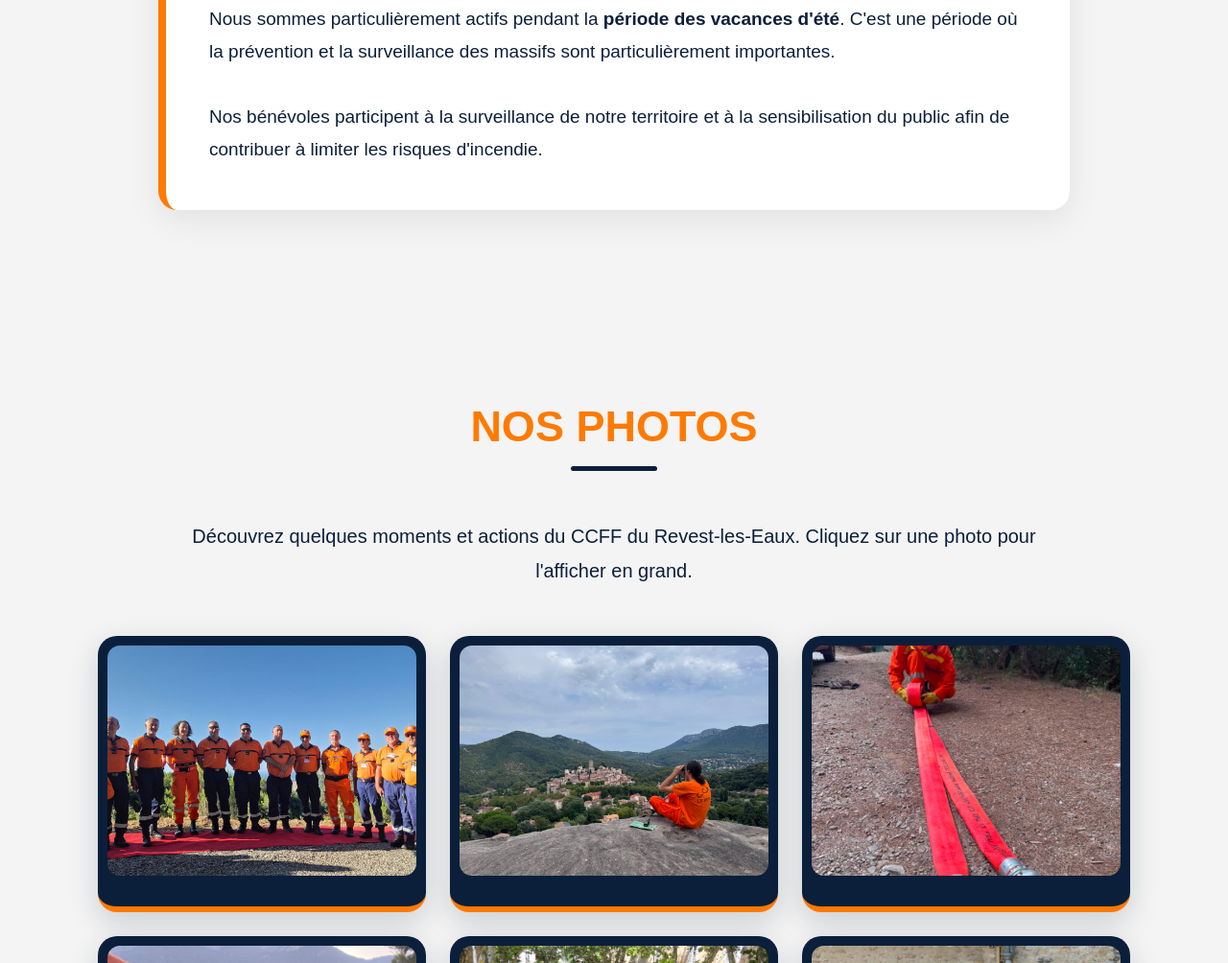
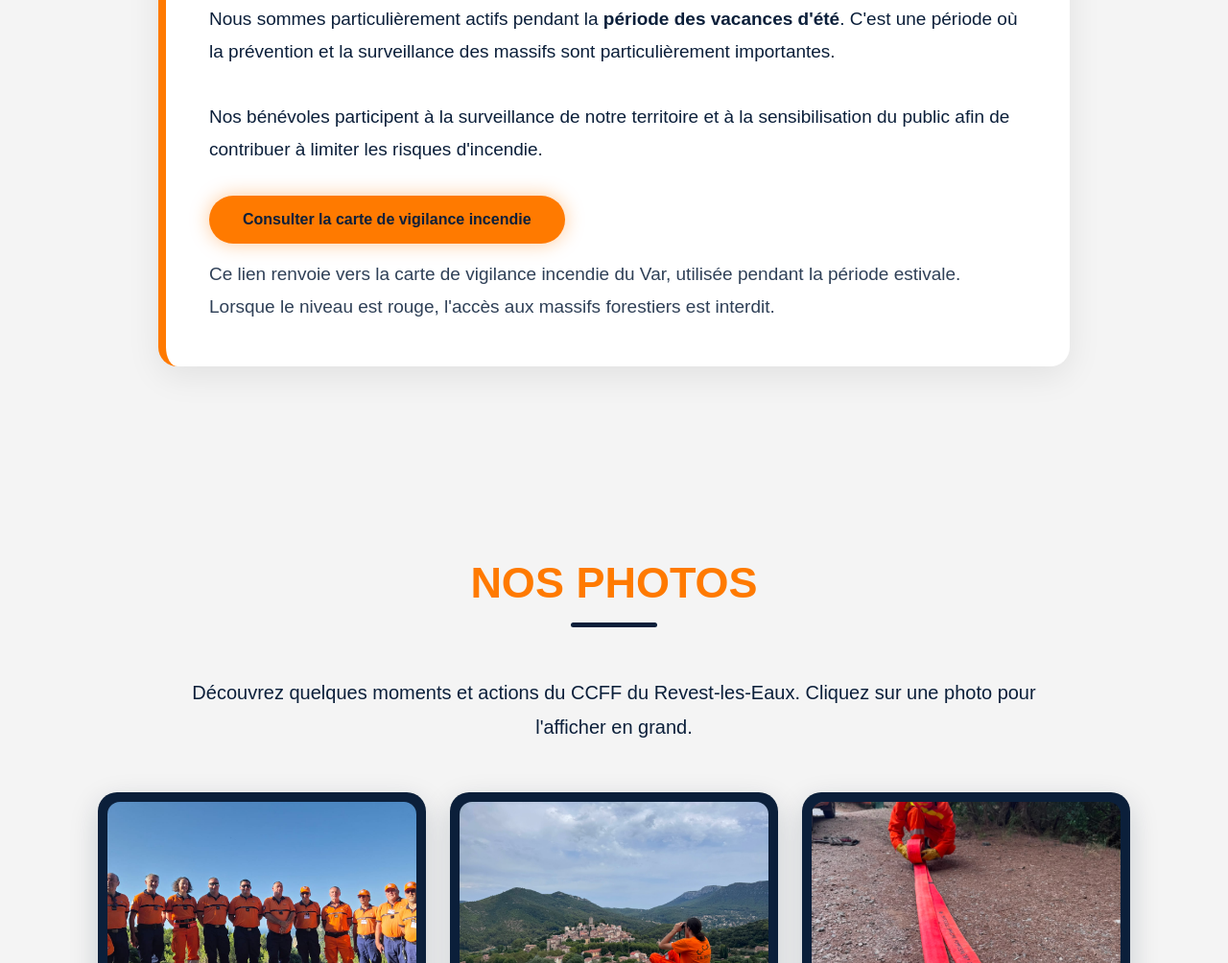
Before and after one commit to ccff-lerevest-les-eaux/site.com, a plain HTML site: page index.html in a window 1280 px wide. Shown: the part 2313-3317 px from the top of the page at 96% size. Drawn offline with Linux system fonts and the light colour scheme.

Commit message:
Update bouton risque incendie index.html

```diff
--- a/index.html
+++ b/index.html
@@ -288,6 +288,18 @@
             color: var(--bleu);
             font-size: 19px;
             line-height: 1.8;
+        }
+
+        .summer-box .btn {
+            margin-top: 30px;
+        }
+
+        .vigilance-note {
+            margin-top: 15px;
+            font-size: 15px;
+            color: var(--bleu);
+            opacity: 0.85;
+            line-height: 1.6;
         }
 
         /* =========================
@@ -806,6 +818,15 @@
 
             </p>
 
+            <a href="https://www.risque-prevention-incendie.fr/var/" target="_blank" rel="noopener noreferrer" class="btn">
+                Consulter la carte de vigilance incendie
+            </a>
+
+            <p class="vigilance-note">
+                Ce lien renvoie vers la carte de vigilance incendie du Var, utilisée pendant la période estivale.
+                Lorsque le niveau est rouge, l'accès aux massifs forestiers est interdit.
+            </p>
+
         </div>
 
     </section>
```
